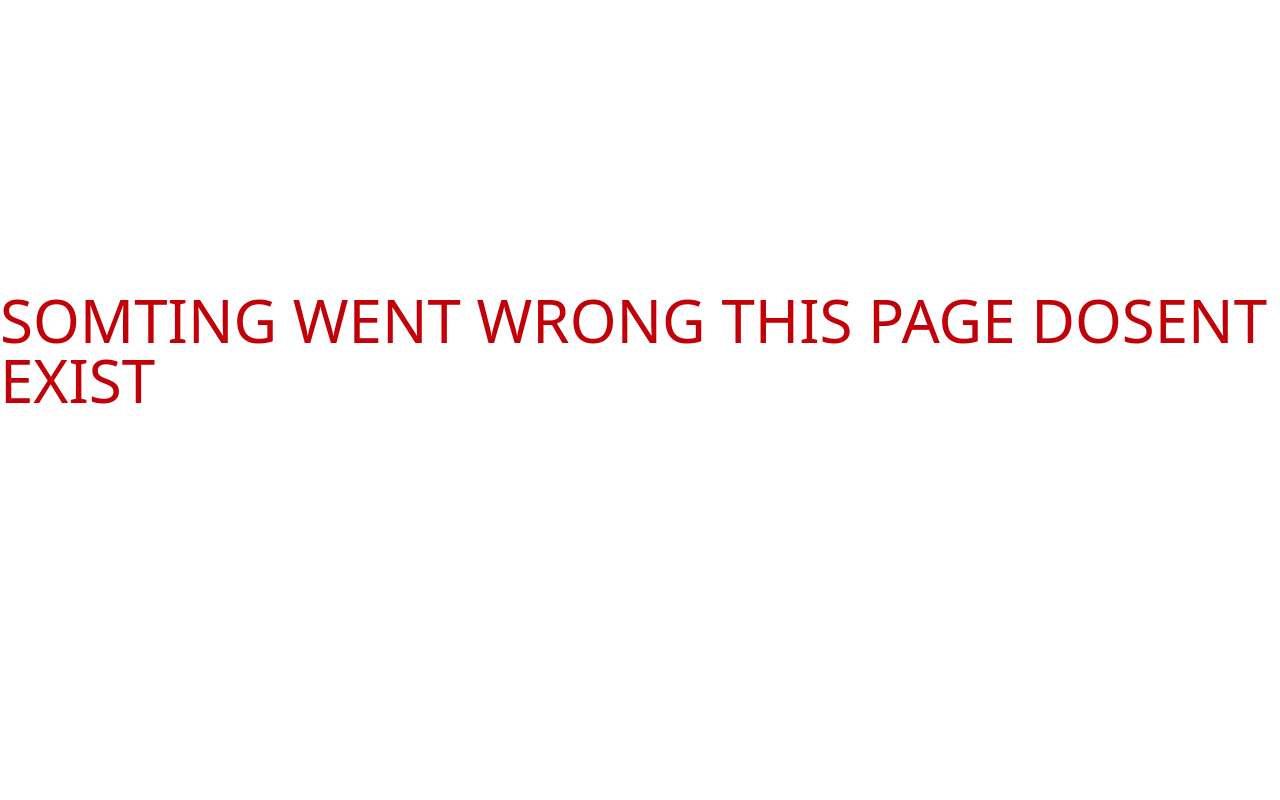
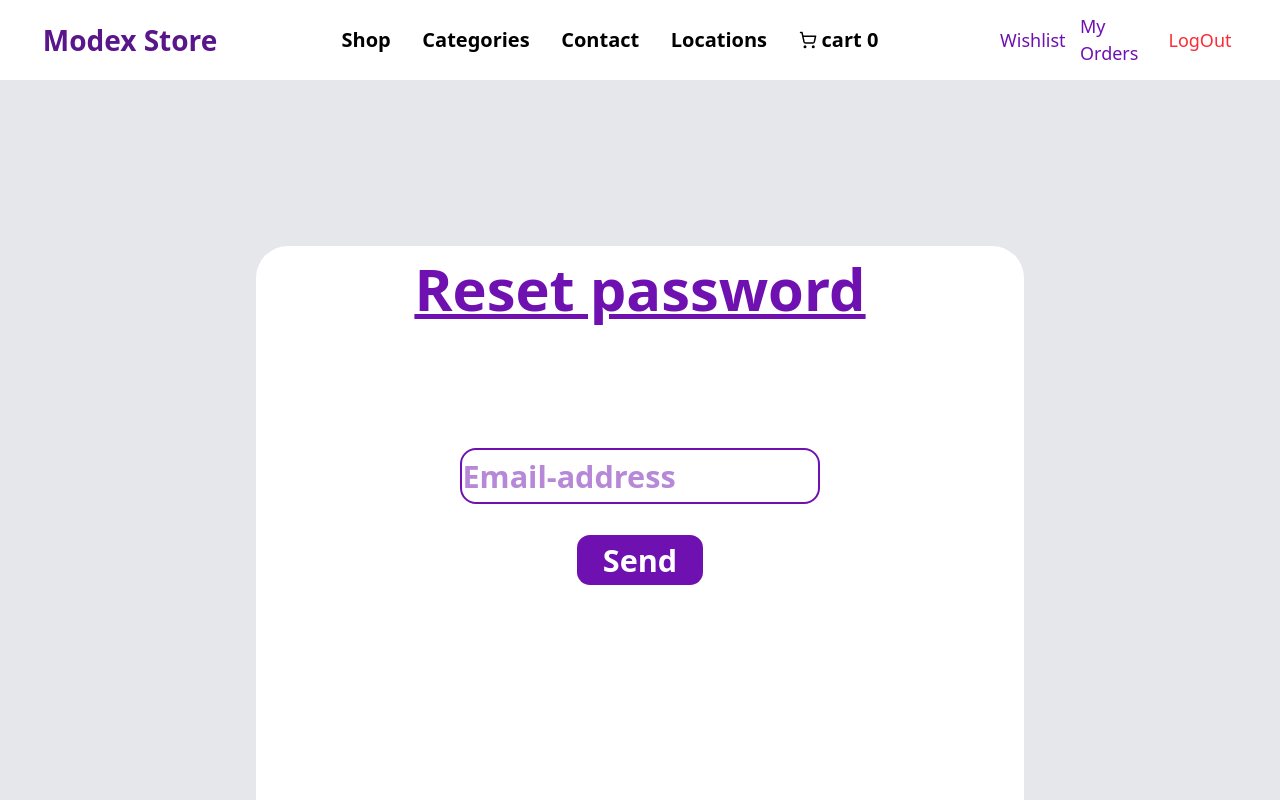
Before and after one commit to ahmed-rmdan/ModexStore, a React (Vite) app: page /resetpass in a window 1280 px wide. Shown: the top 800 px of the page. Built offline with nearby package versions, Linux system fonts and the light colour scheme.

Commit message:
finish resetpass

```diff
--- a/src/App.tsx
+++ b/src/App.tsx
@@ -29,6 +29,7 @@ import { Addproduct } from "./pages/admin/addproduct"
 import { Editproduct } from "./pages/admin/editproduct"
 import { Ordersadminpg } from "./pages/admin/ordersadminpg"
 import { Ordereditpg } from "./pages/admin/editorderpg"
+import { Resetpass } from "./pages/resetpass"
 
 
 
@@ -54,6 +55,7 @@ const router=createBrowserRouter([
       {path:'/payment',element:<Paymentpg></Paymentpg>},
       {path:'/thankyou',element:<Thankyoupg></Thankyoupg>},
       {path:'/myorders',element:<Myorders></Myorders>},
+      {path:'/resetpass',element:<Resetpass></Resetpass>}
 
     ]
   }
--- a/src/pages/login.tsx
+++ b/src/pages/login.tsx
@@ -27,7 +27,7 @@ export const Login:React.FC<{}>=()=>{
                            </div>
 
                     </form>
-                    <button className="h-[7%] text-[1.1em] text-red-500 cursor-pointer hover:underline">reset yout password</button>
+                    <NavLink to={'/resetpass'} className="h-[7%] text-[1.1em] text-red-500 cursor-pointer hover:underline">reset yout password</NavLink>
 
                   <NavLink to='/signup' className="buttonstyle item-center text-center  w-[25%] sm:w-[15%]  h-[6%] sm:h-[6%] xl:h-[7%]  text-[1.5em]">SignUp</NavLink>
                   </div>
--- /dev/null
+++ b/src/pages/resetpass.tsx
@@ -0,0 +1,33 @@
+
+import React from "react";
+
+
+
+
+
+
+export const Resetpass:React.FC<{}>=()=>{
+
+
+    return(
+
+       <div className="bg-gray-200 flex justify-center items-center w-full h-[740px] sm:h-[950px] text-[9px]  sm:text-[12.5px] md:text-[14px] lg:-text-[18px] xl:text-[17px] ">
+
+
+                  <div className="bg-white flex  flex-col   text-center text-[2em] font-bold text-purple-800 items-center leading-[2.5em] w-[95%] sm:w-[85%] xl:w-[60%] h-[55%] sm:h-[65%] justify-start gap-[15%] rounded-4xl">
+                                       <h1 className=" flex  underline text-purple-800 text-[1.7em] justify-center items-center ">Reset password</h1>
+                                       <div className=" flex flex-col items-center justify-center gap-[17%] w-[80%] sm:w-[70%] lg:w-[55%] h-[30%]">
+                                                <input type="text" className="h-[30%] w-[85%] 2xl:w-[80%] text-[0.9em] border-2 rounded-2xl " placeholder="Email-address"/>
+                                            <button className=" buttonstyle text-[0.9em] flex items-center justify-center  text-center h-[27%] w-[30%] 2xl:w-[25%]"> Send</button>
+                                       </div>
+
+
+
+                  </div>
+
+        </div>
+
+
+                      )
+
+                    }
```
